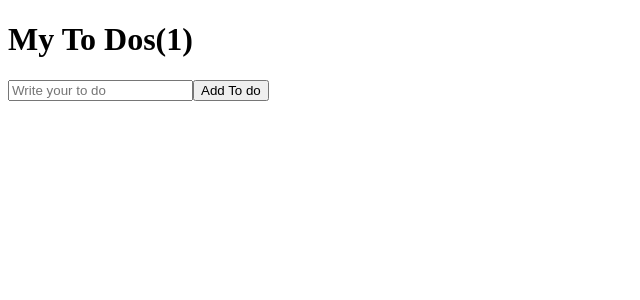
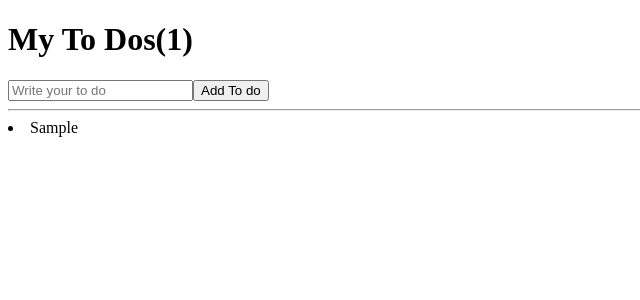
Before and after one commit to yejun1220/React-Basic, a React (Create React App) app in the folder new version/react-basic-project/: page / in a window 1280 px wide. Both pictures are taken after typing "Sample" into the empty fields and a click on the button "Add To do". Shown: the top 300 px of the page, without its empty margins (0-640 px from the left). Built offline with nearby package versions, Linux system fonts and the light colour scheme.

Commit message:
React-Basic(22.02.13)
To Do List - 2

```diff
--- a/new version/react-basic-project/src/App.js
+++ b/new version/react-basic-project/src/App.js
@@ -27,6 +27,10 @@ function App() {
         />
         <button>Add To do</button>
       </form>
+      <hr></hr>
+      {toDos.map((item, index) => (
+        <li key={index}>{item}</li>
+      ))}
     </div>
   );
 }
```
